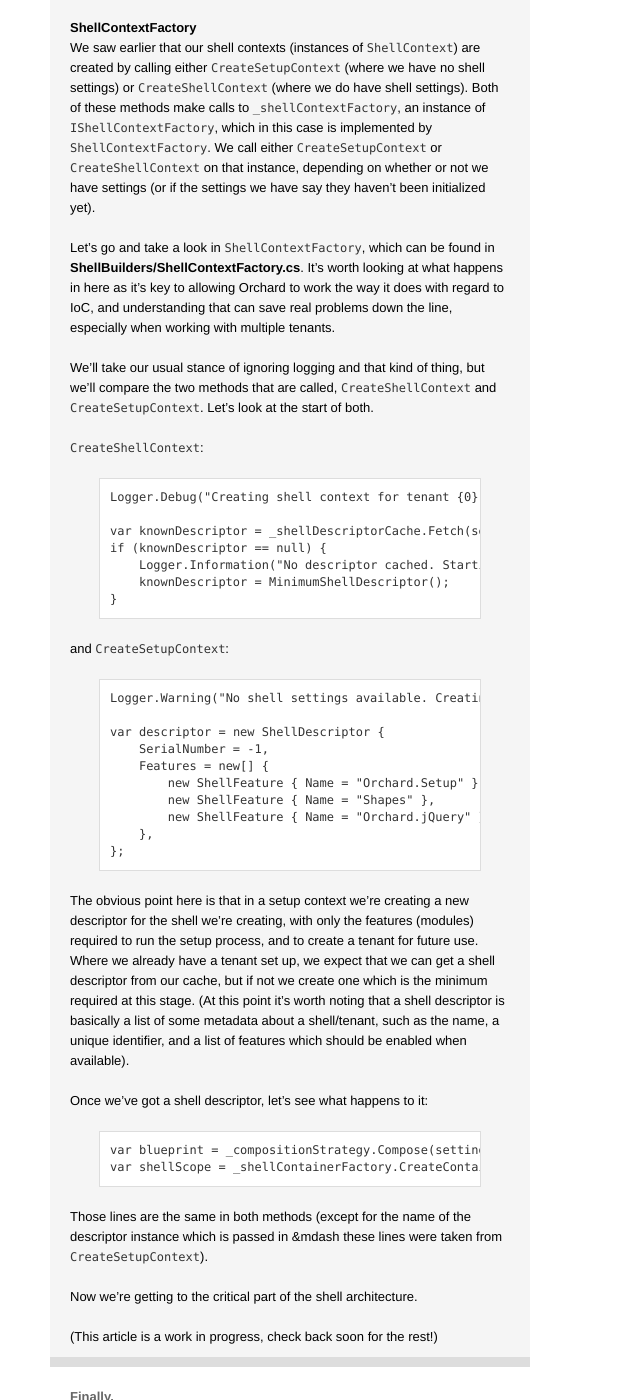
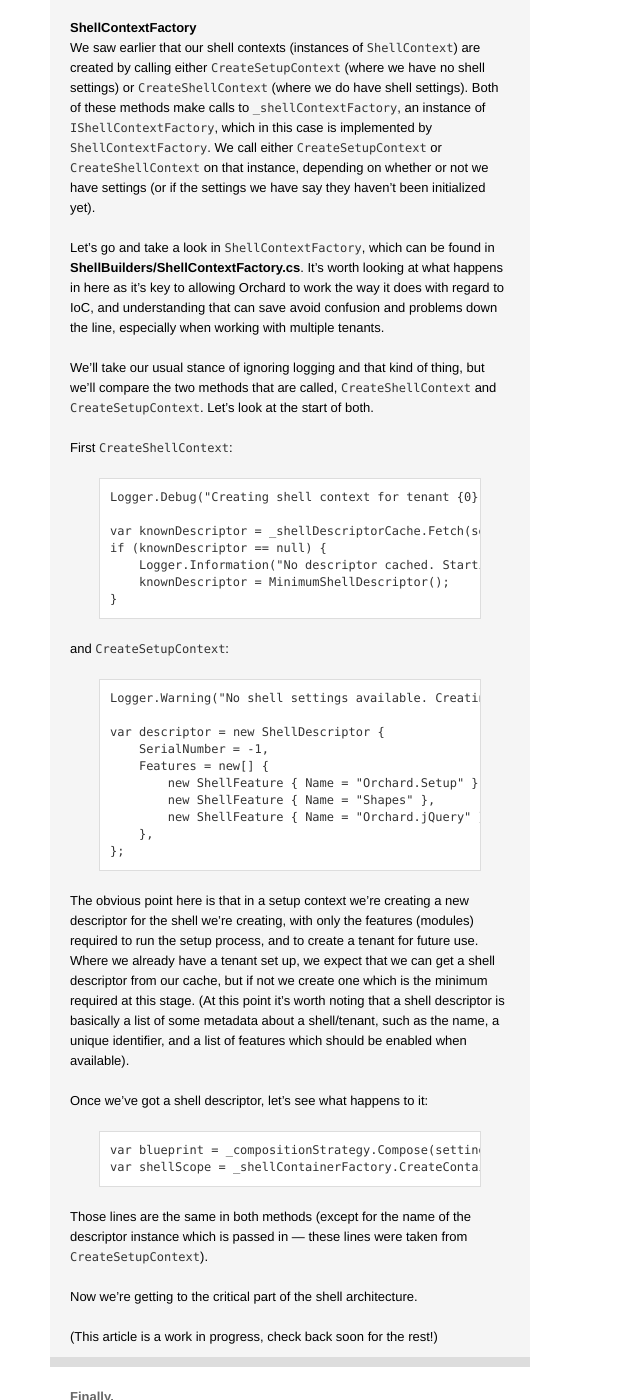
Before and after one commit to kolektiv/kolektiv.github.io, a Jekyll site: the page built from _posts/2011-09-01-orchard-host.md, in a window 1280 px wide and 1400 px high, scrolled down 3485 px. Shown: the whole window, without its empty margins (0-640 px from the left). Built offline with Jekyll 4.4.1, drawn with Linux system fonts in a browser that asks for light colours.

Commit message:
editing host article

```diff
--- a/_posts/2011-09-01-orchard-host.md
+++ b/_posts/2011-09-01-orchard-host.md
@@ -122,11 +122,11 @@
 
 We saw earlier that our shell contexts (instances of `ShellContext`) are created by calling either `CreateSetupContext` (where we have no shell settings) or `CreateShellContext` (where we do have shell settings). Both of these methods make calls to `_shellContextFactory`, an instance of `IShellContextFactory`, which in this case is implemented by `ShellContextFactory`. We call either `CreateSetupContext` or `CreateShellContext` on that instance, depending on whether or not we have settings (or if the settings we have say they haven't been initialized yet).
 
-Let's go and take a look in `ShellContextFactory`, which can be found in **ShellBuilders/ShellContextFactory.cs**. It's worth looking at what happens in here as it's key to allowing Orchard to work the way it does with regard to IoC, and understanding that can save real problems down the line, especially when working with multiple tenants.
+Let's go and take a look in `ShellContextFactory`, which can be found in **ShellBuilders/ShellContextFactory.cs**. It's worth looking at what happens in here as it's key to allowing Orchard to work the way it does with regard to IoC, and understanding that can save avoid confusion and problems down the line, especially when working with multiple tenants.
 
 We'll take our usual stance of ignoring logging and that kind of thing, but we'll compare the two methods that are called, `CreateShellContext` and `CreateSetupContext`. Let's look at the start of both.
 
-`CreateShellContext`:
+First `CreateShellContext`:
 
 {% highlight csharp %}
 
@@ -168,7 +168,7 @@
 
 {% endhighlight %}
 
-Those lines are the same in both methods (except for the name of the descriptor instance which is passed in &mdash these lines were taken from `CreateSetupContext`).
+Those lines are the same in both methods (except for the name of the descriptor instance which is passed in &mdash; these lines were taken from `CreateSetupContext`).
 
 Now we're getting to the critical part of the shell architecture.
 
```
